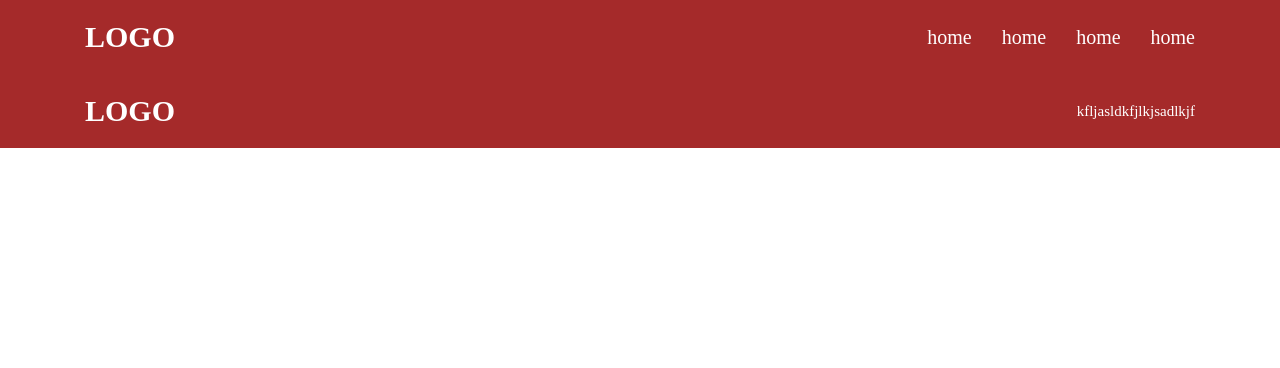
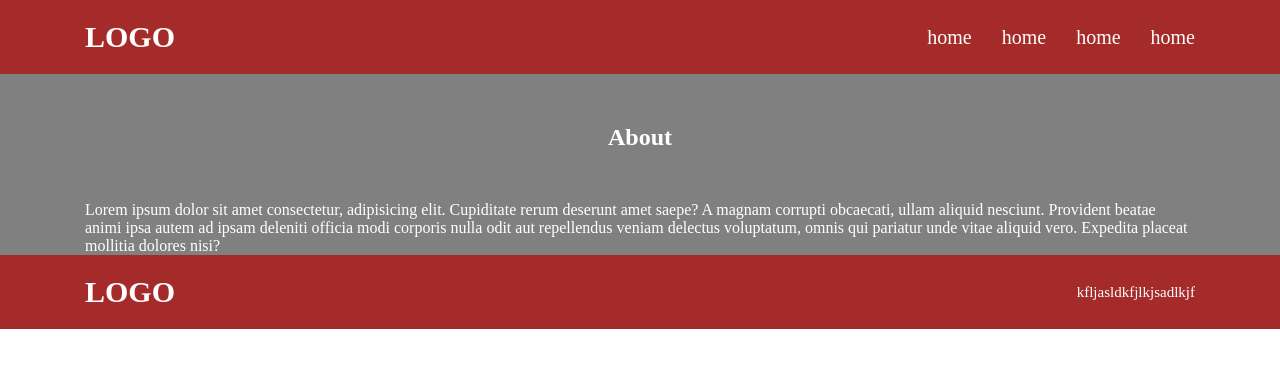
Before and after one commit to Abror21-2/yak1000, a plain HTML site: page index.html in a window 1280 px wide. Drawn offline with Linux system fonts and the light colour scheme.

Commit message:
finished

```diff
--- a/css/style.css
+++ b/css/style.css
@@ -53,3 +53,17 @@ a{
     font-size: 15px;
     color: white;
 }
+
+.Adxam{
+    background: gray;
+}
+
+.Adxam__title{
+    padding: 50px 0;
+    color: white;
+    text-align: center;
+}
+
+.Adxam__text{
+    color: white;
+}
--- a/index.html
+++ b/index.html
@@ -32,6 +32,18 @@
 
     <main>
 
+        <section class="Adxam">
+            <div class="container">
+                <div class="Adxam__inner">
+                    <h1 class="Adxam__title">About</h1>
+
+                    <p class="Adxam__text">
+                        Lorem ipsum dolor sit amet consectetur, adipisicing elit. Cupiditate rerum deserunt amet saepe? A magnam corrupti obcaecati, ullam aliquid nesciunt. Provident beatae animi ipsa autem ad ipsam deleniti officia modi corporis nulla odit aut repellendus veniam delectus voluptatum, omnis qui pariatur unde vitae aliquid vero. Expedita placeat mollitia dolores nisi?
+                    </p>
+
+                </div>
+            </div>
+        </section>
     </main>
 
     <footer class="footer">
```
